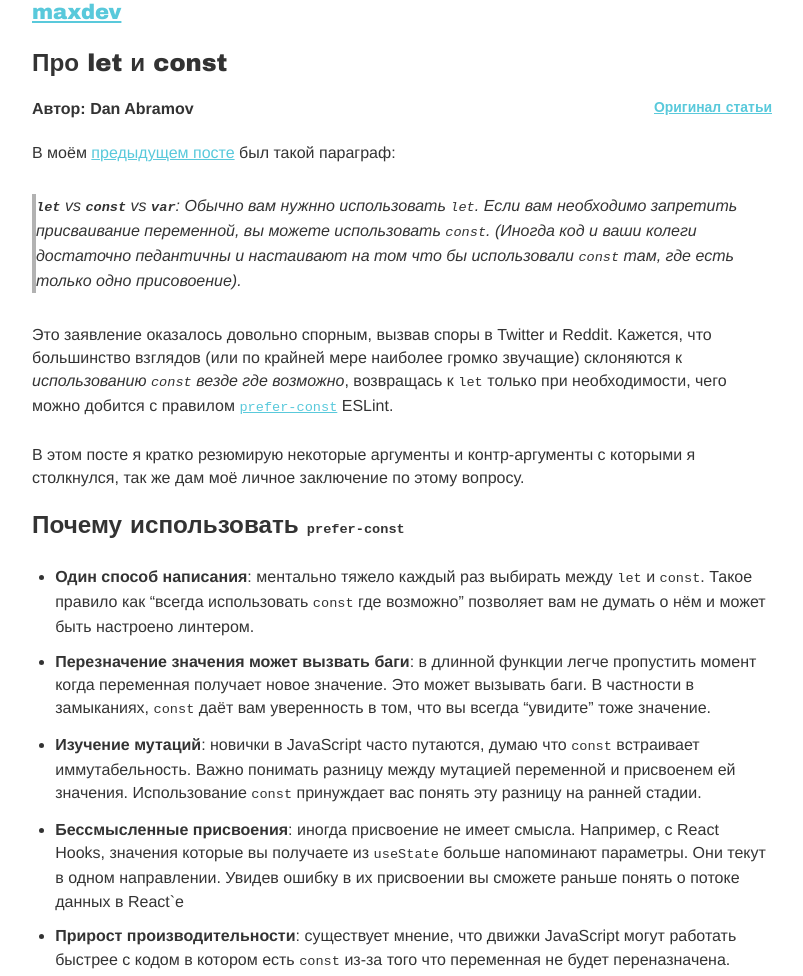
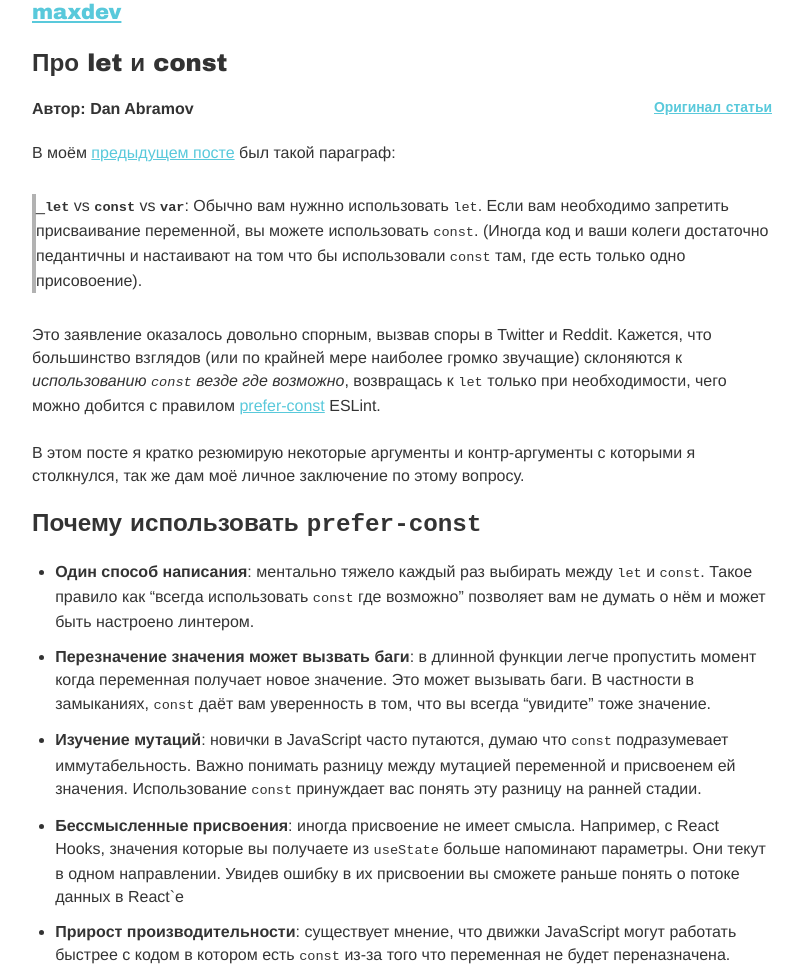
Before and after one commit to blazerius54/personal-page, a Gatsby site: page /post/on-let-vs-const/ in a window 1280 px wide. Shown: the top 976 px of the page, without its empty margins (238-1041 px from the left). Built offline with nearby package versions, Linux system fonts and the light colour scheme; Gatsby itself is replaced by a stand-in of ours; some packages are replaced by stand-ins of ours.

Commit message:
develop/clean up in on let vs const

```diff
--- a/src/pages/on-let-vs-const/index.md
+++ b/src/pages/on-let-vs-const/index.md
@@ -7,9 +7,9 @@ origin: https://overreacted.io/on-let-vs-const/
 
 В моём [предыдущем посте](https://overreacted.io/what-is-javascript-made-of/) был такой параграф:
 
->_**`let`** vs **`const`** vs **`var`**: Обычно вам нужнно использовать `let`. Если вам необходимо запретить присваивание переменной, вы можете использовать `const`. (Иногда код и ваши колеги достаточно педантичны и настаивают на том что бы использовали `const` там, где есть только одно присовоение)._
+>_**`let`** vs **`const`** vs **`var`**: Обычно вам нужнно использовать `let`. Если вам необходимо запретить присваивание переменной, вы можете использовать `const`. (Иногда код и ваши колеги достаточно педантичны и настаивают на том что бы использовали `const` там, где есть только одно присовоение).
 
-Это заявление оказалось довольно спорным, вызвав споры в Twitter и Reddit. Кажется, что большинство взглядов (или по крайней мере наиболее громко звучащие) склоняются к _использованию `const` везде где возможно_, возвращась к `let` только при необходимости, чего можно добится с правилом [`prefer-const`](https://eslint.org/docs/rules/prefer-const) ESLint.
+Это заявление оказалось довольно спорным, вызвав споры в Twitter и Reddit. Кажется, что большинство взглядов (или по крайней мере наиболее громко звучащие) склоняются к _использованию `const` везде где возможно_, возвращась к `let` только при необходимости, чего можно добится с правилом [prefer-const](https://eslint.org/docs/rules/prefer-const) ESLint.
 
 В этом посте я кратко резюмирую некоторые аргументы и контр-аргументы с которыми я столкнулся, так же дам моё личное заключение по этому вопросу.
 
@@ -18,7 +18,7 @@ origin: https://overreacted.io/on-let-vs-const/
 
 * **Перезначение значения может вызвать баги**: в длинной функции легче пропустить момент когда переменная получает новое значение.  Это может вызывать баги. В частности в замыканиях, `const` даёт вам уверенность в том, что вы всегда “увидите” тоже значение.
 
-* **Изучение мутаций**: новички в JavaScript часто путаются, думаю что `const` встраивает иммутабельность. Важно понимать разницу между мутацией переменной и присвоенем ей значения. Использование `const` принуждает вас понять эту разницу на ранней стадии.
+* **Изучение мутаций**: новички в JavaScript часто путаются, думаю что `const` подразумевает иммутабельность. Важно понимать разницу между мутацией переменной и присвоенем ей значения. Использование `const` принуждает вас понять эту разницу на ранней стадии.
 
 * **Бессмысленные присвоения**: иногда присвоение не имеет смысла. Например, с React Hooks, значения которые вы получаете из `useState` больше напоминают параметры. Они текут в одном направлении. Увидев ошибку в их присвоении вы сможете раньше понять о потоке данных в React`е
 
--- a/src/styles/global.scss
+++ b/src/styles/global.scss
@@ -21,6 +21,9 @@ h1, h2, h3, h4, h5, h6 {
   font-family: "Arial Black", sans-serif;
 }
 
+h2 code {
+  font-size: inherit;
+}
 a {
   color: #59C9DB;
 }
```
